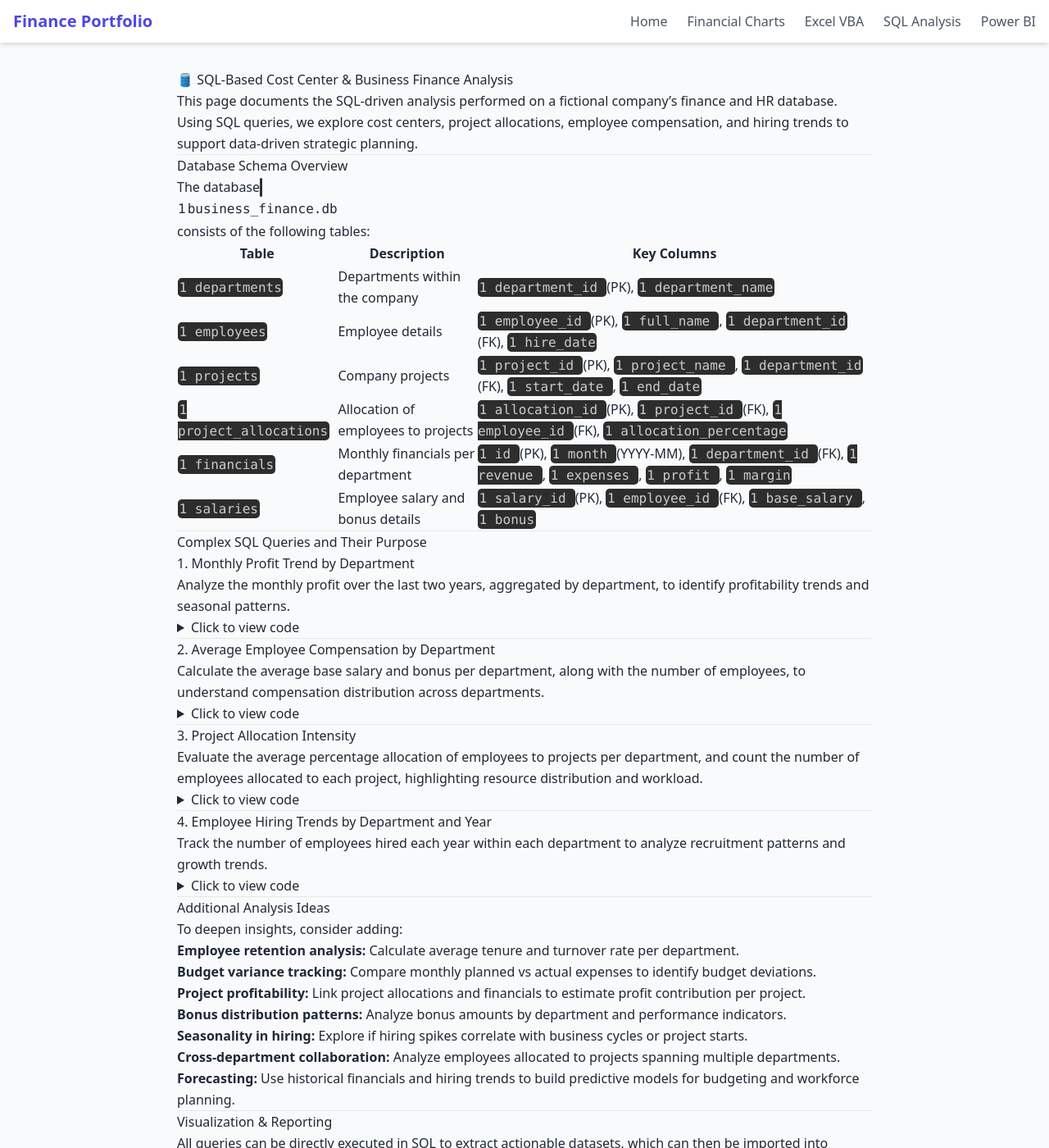
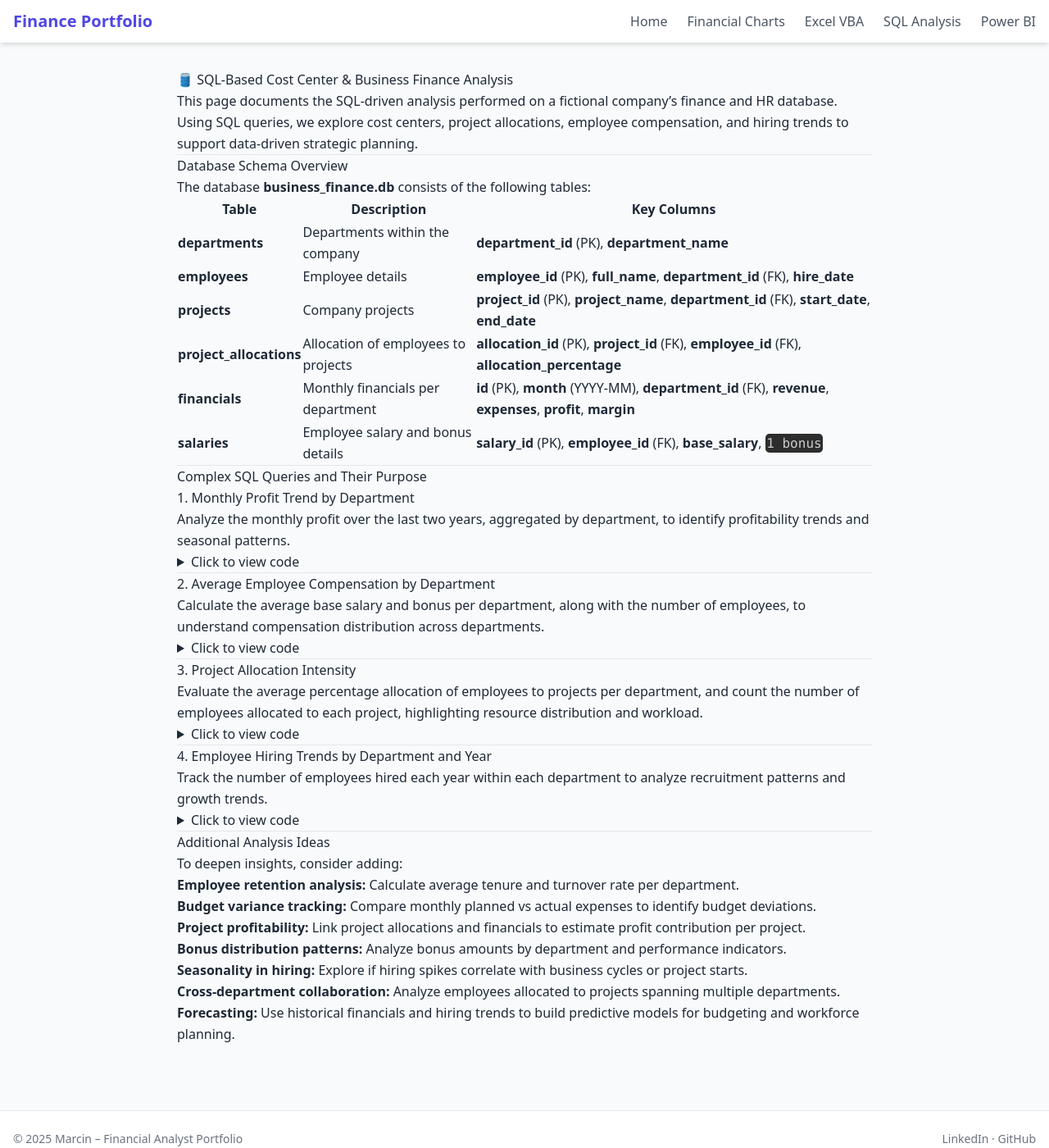
Before and after one commit to Marcin-Charzynski/financial-analysis-of-a-fictitious-company, a Jekyll site: the page built from sql.md, in a window 1280 px wide and 1400 px high. Shown: the whole window at 82% size. Built offline with Jekyll 4.4.1, drawn with Linux system fonts in a browser that asks for light colours; nearby versions of some CDN libraries; some of the changed text lies outside the part shown.

Commit message:
formatting corrected

```diff
--- a/sql.md
+++ b/sql.md
@@ -12,16 +12,16 @@ This page documents the SQL-driven analysis performed on a fictional company’s
 
 ## Database Schema Overview
 
-The database `business_finance.db` consists of the following tables:
+The database **business_finance.db** consists of the following tables:
 
 | Table               | Description                                         | Key Columns                                 |
 |---------------------|-----------------------------------------------------|---------------------------------------------|
-| `departments`       | Departments within the company                       | `department_id` (PK), `department_name`     |
-| `employees`         | Employee details                                     | `employee_id` (PK), `full_name`, `department_id` (FK), `hire_date` |
-| `projects`          | Company projects                                     | `project_id` (PK), `project_name`, `department_id` (FK), `start_date`, `end_date` |
-| `project_allocations` | Allocation of employees to projects                 | `allocation_id` (PK), `project_id` (FK), `employee_id` (FK), `allocation_percentage` |
-| `financials`        | Monthly financials per department                     | `id` (PK), `month` (YYYY-MM), `department_id` (FK), `revenue`, `expenses`, `profit`, `margin` |
-| `salaries`          | Employee salary and bonus details                     | `salary_id` (PK), `employee_id` (FK), `base_salary`, `bonus` |
+| **departments**       | Departments within the company                       | **department_id** (PK), **department_name**     |
+| **employees**         | Employee details                                     | **employee_id** (PK), **full_name**, **department_id** (FK), **hire_date** |
+| **projects**          | Company projects                                     | **project_id** (PK), **project_name**, **department_id** (FK), **start_date**, **end_date** |
+| **project_allocations** | Allocation of employees to projects                 | **allocation_id** (PK), **project_id** (FK), **employee_id** (FK), **allocation_percentage** |
+| **financials**        | Monthly financials per department                     | **id** (PK), **month** (YYYY-MM), **department_id** (FK), **revenue**, **expenses**, **profit**, **margin** |
+| **salaries**          | Employee salary and bonus details                     | **salary_id** (PK), **employee_id** (FK), **base_salary**, `bonus` |
 
 ---
 
@@ -122,14 +122,3 @@ To deepen insights, consider adding:
 - **Seasonality in hiring:** Explore if hiring spikes correlate with business cycles or project starts.
 - **Cross-department collaboration:** Analyze employees allocated to projects spanning multiple departments.
 - **Forecasting:** Use historical financials and hiring trends to build predictive models for budgeting and workforce planning.
-
----
-
-## Visualization & Reporting
-
-All queries can be directly executed in SQL to extract actionable datasets, which can then be imported into Python/Pandas for:
-
-- Data cleaning and aggregation
-- Time series and bar chart visualizations
-- Dashboard creation (e.g., with matplotlib, seaborn, or Plotly)
-- Automated reporting and alerts
```
